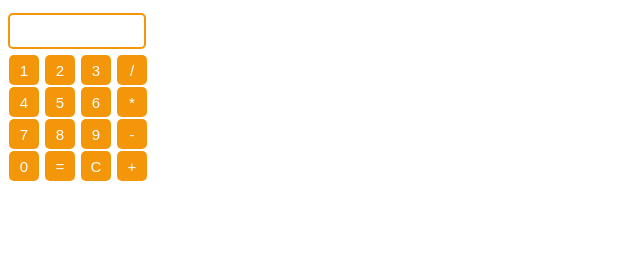
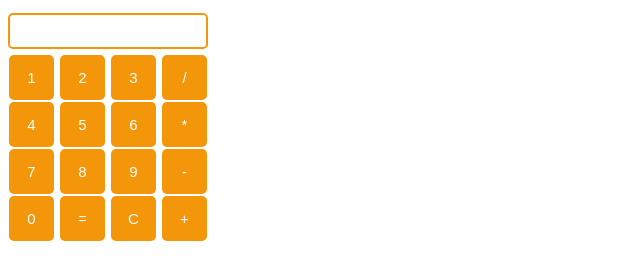
Before and after one commit to abdusattorovJaloliddin/calculator, a plain HTML site: page index.html in a window 1280 px wide. Shown: the whole page, without its empty margins (0-640 px from the left). Drawn offline with Linux system fonts and the light colour scheme.

Commit message:
CSS ga  o'zgarishlari kiritildi

```diff
--- a/css/style.css
+++ b/css/style.css
@@ -1,6 +1,6 @@
 #display{
     margin: 5px 0;
-    width: 130px;
+    width: 192px;
     height: 30px;
     font-size: 15px;
     border-radius: 5px;
@@ -8,8 +8,8 @@
 }
 #btn{
     color: white;
-    width: 30px;
-    height: 30px;
+    width: 45px;
+    height: 45px;
     font-size: 15px;
     text-align: center;
     border: none;
```
